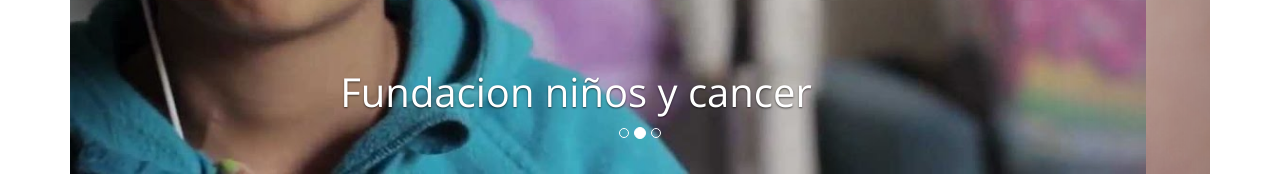
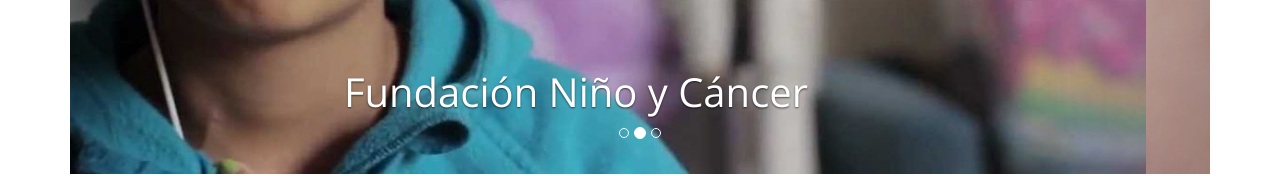
Before and after one commit to Mariia1304/Prueba_HTML_CSS, a website: page public/index.html in a window 1280 px wide. Shown: the part 481-657 px from the top of the page. Drawn offline with nearby package versions, Linux system fonts and the light colour scheme.

Commit message:
cambio de ortografia en carousel

```diff
--- a/public/index.html
+++ b/public/index.html
@@ -93,7 +93,7 @@
                         <img alt="" src="img/carousel8.jpg"/>
                         <div class="carousel-caption">
                             <h2>
-                                Fundacion niños y cancer
+                                Fundación Niño y Cáncer
                             </h2>
                         </div>
                     </div>
```
